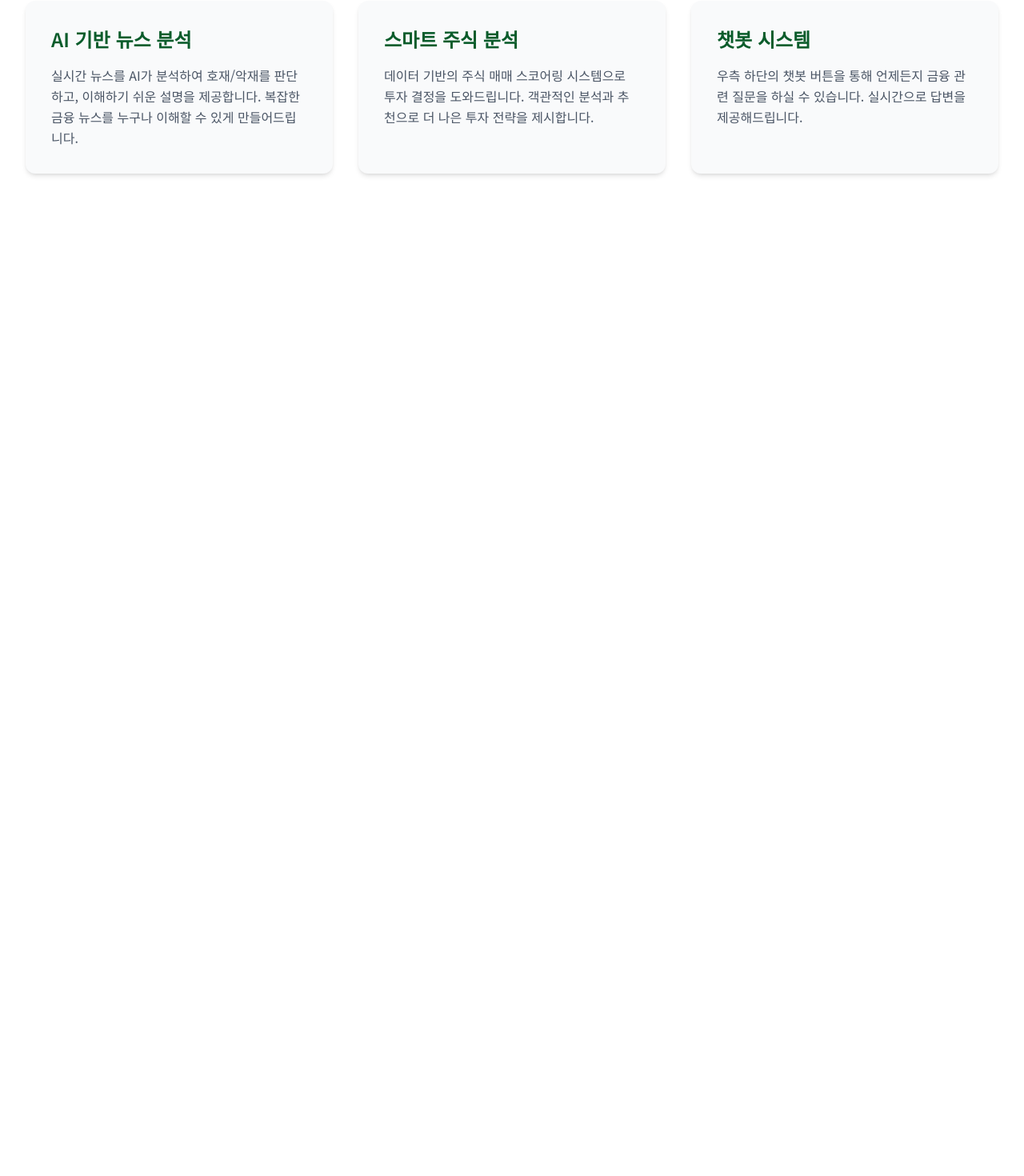
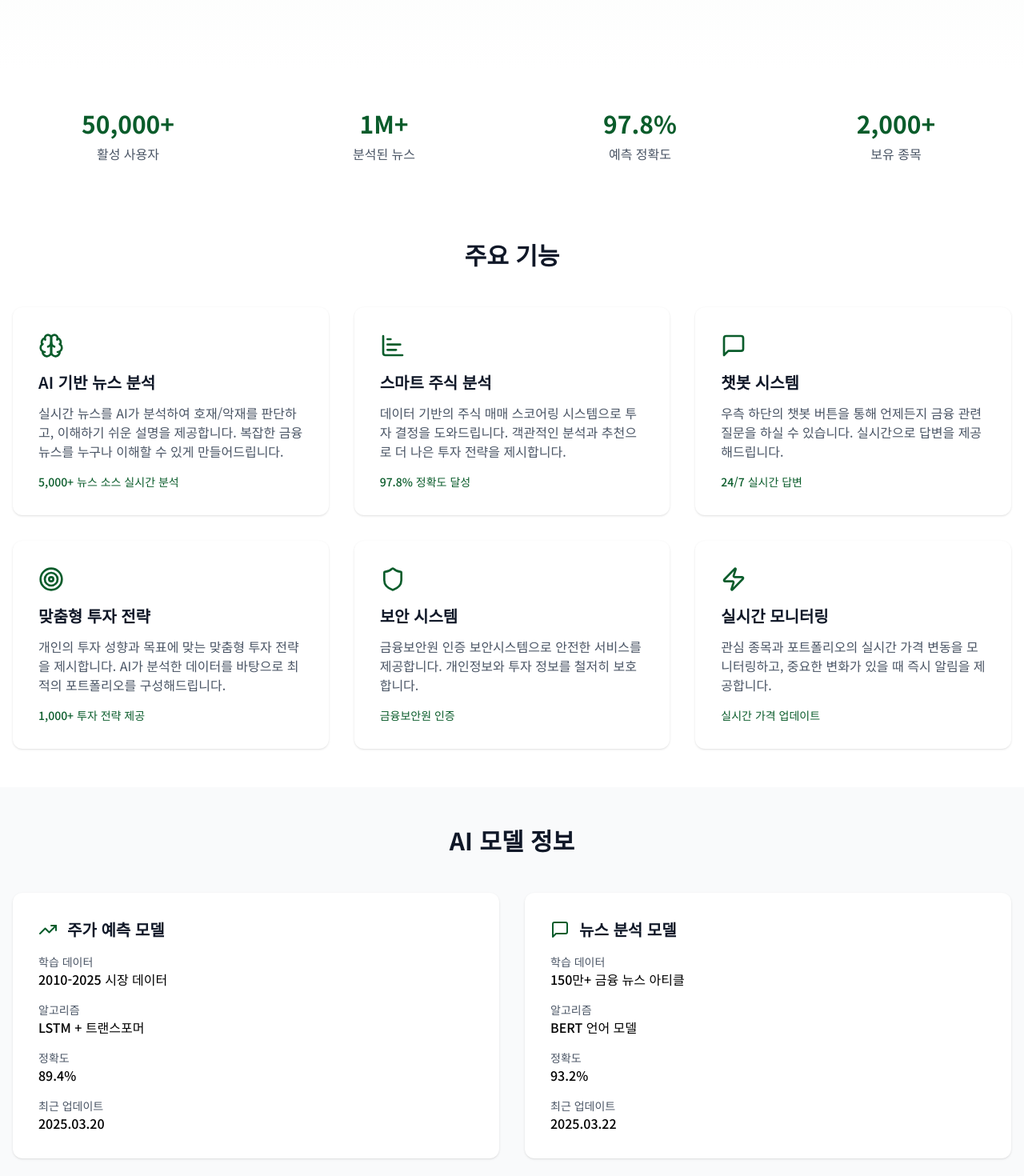
Before and after one commit to BALLFiN/BALLFiN-FE, a React (Vite) app: page /intro in a window 1280 px wide. Shown: the part 520-1990 px from the top of the page at 80% size. Before the commit the page ends 864 px from the top, so only its background shows below. Built offline with nearby package versions, Linux system fonts and the light colour scheme; a web font is replaced by a local one.

Commit message:
🎨: 소개 인트로페이지 내용 추가

```diff
--- a/src/pages/introPage.tsx
+++ b/src/pages/introPage.tsx
@@ -1,51 +1,205 @@
 import BALLFiNLogo from "../assets/BALLFiN.svg";
+import {
+  TrendingUp,
+  Brain,
+  Shield,
+  Zap,
+  ChartBar,
+  MessageSquare,
+  Target,
+} from "lucide-react";
+
+const features = [
+  {
+    icon: <Brain className="w-8 h-8 text-[#0A5C2B]" />,
+    title: "AI 기반 뉴스 분석",
+    description:
+      "실시간 뉴스를 AI가 분석하여 호재/악재를 판단하고, 이해하기 쉬운 설명을 제공합니다. 복잡한 금융 뉴스를 누구나 이해할 수 있게 만들어드립니다.",
+    stats: "5,000+ 뉴스 소스 실시간 분석",
+  },
+  {
+    icon: <ChartBar className="w-8 h-8 text-[#0A5C2B]" />,
+    title: "스마트 주식 분석",
+    description:
+      "데이터 기반의 주식 매매 스코어링 시스템으로 투자 결정을 도와드립니다. 객관적인 분석과 추천으로 더 나은 투자 전략을 제시합니다.",
+    stats: "97.8% 정확도 달성",
+  },
+  {
+    icon: <MessageSquare className="w-8 h-8 text-[#0A5C2B]" />,
+    title: "챗봇 시스템",
+    description:
+      "우측 하단의 챗봇 버튼을 통해 언제든지 금융 관련 질문을 하실 수 있습니다. 실시간으로 답변을 제공해드립니다.",
+    stats: "24/7 실시간 답변",
+  },
+  {
+    icon: <Target className="w-8 h-8 text-[#0A5C2B]" />,
+    title: "맞춤형 투자 전략",
+    description:
+      "개인의 투자 성향과 목표에 맞는 맞춤형 투자 전략을 제시합니다. AI가 분석한 데이터를 바탕으로 최적의 포트폴리오를 구성해드립니다.",
+    stats: "1,000+ 투자 전략 제공",
+  },
+  {
+    icon: <Shield className="w-8 h-8 text-[#0A5C2B]" />,
+    title: "보안 시스템",
+    description:
+      "금융보안원 인증 보안시스템으로 안전한 서비스를 제공합니다. 개인정보와 투자 정보를 철저히 보호합니다.",
+    stats: "금융보안원 인증",
+  },
+  {
+    icon: <Zap className="w-8 h-8 text-[#0A5C2B]" />,
+    title: "실시간 모니터링",
+    description:
+      "관심 종목과 포트폴리오의 실시간 가격 변동을 모니터링하고, 중요한 변화가 있을 때 즉시 알림을 제공합니다.",
+    stats: "실시간 가격 업데이트",
+  },
+];
+
+const stats = [
+  { label: "활성 사용자", value: "50,000+" },
+  { label: "분석된 뉴스", value: "1M+" },
+  { label: "예측 정확도", value: "97.8%" },
+  { label: "보유 종목", value: "2,000+" },
+];
 
 export default function Intro() {
   return (
-    <div className="min-h-screen flex flex-col items-center justify-center p-8 bg-white">
-      <div className="mb-12 w-[50vw] h-auto relative">
+    <div className="min-h-screen bg-white">
+      {/* 헤더 섹션 */}
+      <div className="bg-gradient-to-b from-[#0A5C2B]/5 to-white py-24">
+        <div className="container mx-auto px-4">
+          <div className="flex flex-col items-center text-center">
+            <div className="mb-12 w-[30vw] h-48 relative">
               <img
                 src={BALLFiNLogo}
                 alt="BALLFiN Logo"
                 className="w-full h-full object-contain"
               />
             </div>
-
-      <h1 className="text-4xl font-bold text-[#0A5C2B] mb-8 text-center">
+            <h1 className="text-4xl font-bold text-[#0A5C2B] mb-4">
               BALLFiN에 오신 것을 환영합니다
             </h1>
-
-      <div className="grid grid-cols-1 md:grid-cols-2 lg:grid-cols-3 gap-8 max-w-7xl w-full mt-12">
-        <div className="bg-gray-50 p-8 rounded-xl shadow-md hover:-translate-y-1 transition-transform duration-300">
-          <h2 className="text-2xl font-semibold text-[#0A5C2B] mb-4">
-            AI 기반 뉴스 분석
-          </h2>
-          <p className="text-gray-600 leading-relaxed">
-            실시간 뉴스를 AI가 분석하여 호재/악재를 판단하고, 이해하기 쉬운
-            설명을 제공합니다. 복잡한 금융 뉴스를 누구나 이해할 수 있게
-            만들어드립니다.
+            <p className="text-xl text-gray-600 max-w-2xl">
+              AI 기반의 지능형 금융 투자 플랫폼으로, 더 나은 투자 결정을 내리실
+              수 있도록 도와드립니다.
             </p>
           </div>
-
-        <div className="bg-gray-50 p-8 rounded-xl shadow-md hover:-translate-y-1 transition-transform duration-300">
-          <h2 className="text-2xl font-semibold text-[#0A5C2B] mb-4">
-            스마트 주식 분석
-          </h2>
-          <p className="text-gray-600 leading-relaxed">
-            데이터 기반의 주식 매매 스코어링 시스템으로 투자 결정을
-            도와드립니다. 객관적인 분석과 추천으로 더 나은 투자 전략을
-            제시합니다.
-          </p>
+        </div>
       </div>
 
-        <div className="bg-gray-50 p-8 rounded-xl shadow-md hover:-translate-y-1 transition-transform duration-300">
-          <h2 className="text-2xl font-semibold text-[#0A5C2B] mb-4 ">
-            챗봇 시스템
+      {/* 통계 섹션 */}
+      <div className="container mx-auto px-4 py-12">
+        <div className="grid grid-cols-2 md:grid-cols-4 gap-8">
+          {stats.map((stat, index) => (
+            <div key={index} className="text-center">
+              <div className="text-3xl font-bold text-[#0A5C2B] mb-2">
+                {stat.value}
+              </div>
+              <div className="text-gray-600">{stat.label}</div>
+            </div>
+          ))}
+        </div>
+      </div>
+
+      {/* 주요 기능 섹션 */}
+      <div className="container mx-auto px-4 py-12">
+        <h2 className="text-3xl font-bold text-gray-900 text-center mb-12">
+          주요 기능
         </h2>
-          <p className="text-gray-600 leading-relaxed">
-            우측 하단의 챗봇 버튼을 통해 언제든지 금융 관련 질문을 하실 수
-            있습니다. 실시간으로 답변을 제공해드립니다.
+        <div className="grid grid-cols-1 md:grid-cols-2 lg:grid-cols-3 gap-8">
+          {features.map((feature, index) => (
+            <div
+              key={index}
+              className="bg-white rounded-xl shadow-sm p-8 hover:shadow-md transition-shadow"
+            >
+              <div className="mb-4">{feature.icon}</div>
+              <h3 className="text-xl font-semibold text-gray-900 mb-3">
+                {feature.title}
+              </h3>
+              <p className="text-gray-600 mb-4">{feature.description}</p>
+              <div className="text-sm text-[#0A5C2B] font-medium">
+                {feature.stats}
+              </div>
+            </div>
+          ))}
+        </div>
+      </div>
+
+      {/* AI 모델 정보 섹션 */}
+      <div className="bg-gray-50 py-12">
+        <div className="container mx-auto px-4">
+          <h2 className="text-3xl font-bold text-gray-900 text-center mb-12">
+            AI 모델 정보
+          </h2>
+          <div className="grid grid-cols-1 md:grid-cols-2 gap-8">
+            <div className="bg-white rounded-xl shadow-sm p-8">
+              <div className="flex items-center gap-3 mb-4">
+                <TrendingUp className="w-6 h-6 text-[#0A5C2B]" />
+                <h3 className="text-xl font-semibold text-gray-900">
+                  주가 예측 모델
+                </h3>
+              </div>
+              <div className="space-y-4">
+                <div>
+                  <div className="text-sm text-gray-600">학습 데이터</div>
+                  <div className="font-medium">2010-2025 시장 데이터</div>
+                </div>
+                <div>
+                  <div className="text-sm text-gray-600">알고리즘</div>
+                  <div className="font-medium">LSTM + 트랜스포머</div>
+                </div>
+                <div>
+                  <div className="text-sm text-gray-600">정확도</div>
+                  <div className="font-medium">89.4%</div>
+                </div>
+                <div>
+                  <div className="text-sm text-gray-600">최근 업데이트</div>
+                  <div className="font-medium">2025.03.20</div>
+                </div>
+              </div>
+            </div>
+            <div className="bg-white rounded-xl shadow-sm p-8">
+              <div className="flex items-center gap-3 mb-4">
+                <MessageSquare className="w-6 h-6 text-[#0A5C2B]" />
+                <h3 className="text-xl font-semibold text-gray-900">
+                  뉴스 분석 모델
+                </h3>
+              </div>
+              <div className="space-y-4">
+                <div>
+                  <div className="text-sm text-gray-600">학습 데이터</div>
+                  <div className="font-medium">150만+ 금융 뉴스 아티클</div>
+                </div>
+                <div>
+                  <div className="text-sm text-gray-600">알고리즘</div>
+                  <div className="font-medium">BERT 언어 모델</div>
+                </div>
+                <div>
+                  <div className="text-sm text-gray-600">정확도</div>
+                  <div className="font-medium">93.2%</div>
+                </div>
+                <div>
+                  <div className="text-sm text-gray-600">최근 업데이트</div>
+                  <div className="font-medium">2025.03.22</div>
+                </div>
+              </div>
+            </div>
+          </div>
+        </div>
+      </div>
+
+      {/* 시작하기 섹션 */}
+      <div className="container mx-auto px-4 py-12">
+        <div className="bg-[#0A5C2B] rounded-xl p-8 text-center text-white">
+          <h2 className="text-2xl font-bold mb-4">
+            지금 바로 BALLFiN과 함께 시작하세요
+          </h2>
+          <p className="mb-6 text-white/90">
+            AI 기반의 지능형 투자 플랫폼으로 더 나은 투자 결정을 내리실 수
+            있습니다.
           </p>
+          <button className="bg-white text-[#0A5C2B] px-8 py-3 rounded-lg font-medium hover:bg-white/90 transition-colors">
+            무료로 시작하기
+          </button>
         </div>
       </div>
     </div>
```
Lines whose indentation alone changed are shown as unchanged.
